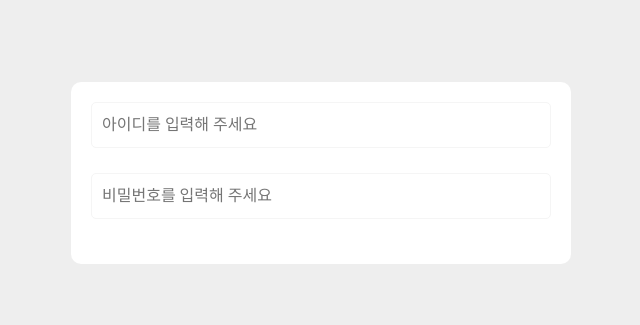
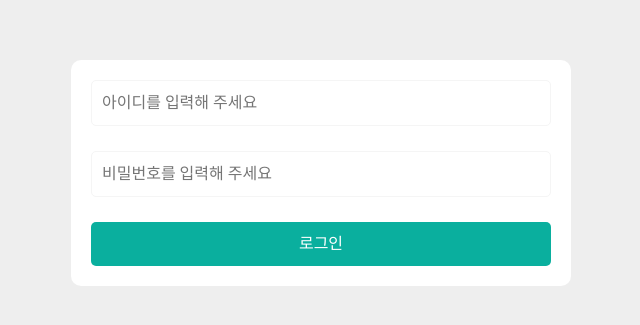
Before and after one commit to ag502/authorization-system, a React (Create React App) app in the folder frontend/: page / in a window 1280 px wide. Shown: the part 227-552 px from the top of the page, without its empty margins (319-959 px from the left). Built offline with nearby package versions, Linux system fonts and the light colour scheme; the HTML template or start-up script is replaced by a standard one.

Commit message:
Add : custom button

```diff
--- a/frontend/src/common/styles/init.js
+++ b/frontend/src/common/styles/init.js
@@ -35,6 +35,11 @@ const InitialStyles = createGlobalStyle`
     #root, #__next {
         isolation: isolate;
     }
+    button {
+        padding: 0px;
+        background-color: transparent;
+        border: none;
+    }
 `;
 
 export default InitialStyles;
--- /dev/null
+++ b/frontend/src/components/common/Button.js
@@ -0,0 +1,37 @@
+import styled from "styled-components";
+
+function Button(props) {
+  const { height, children, color, fontColor, fullWidth, type } = props;
+  return (
+    <CustomButton
+      height={height}
+      color={color}
+      fontColor={fontColor}
+      fullWidth={fullWidth}
+      type={type}
+    >
+      {children}
+    </CustomButton>
+  );
+}
+
+const CustomButton = styled.button`
+  height: ${(props) => props.height};
+  width: ${(props) => (props.fullWidth ? "100%" : "fit-content")};
+  padding: 10px;
+  border-radius: 5px;
+  background-color: ${(props) => props.color};
+  color: ${(props) => props.fontColor};
+  cursor: pointer;
+`;
+
+Button.defaultProps = {
+  height: "44px",
+  disabled: false,
+  color: "#0AAF9E",
+  fontColor: "#000000",
+  fullWidth: false,
+  type: "button",
+};
+
+export default Button;
--- a/frontend/src/components/common/index.js
+++ b/frontend/src/components/common/index.js
@@ -1,2 +1,3 @@
 export { default as Input } from "./Input";
 export { default as InputError } from "./InputError";
+export { default as Button } from "./Button";
--- a/frontend/src/pages/Login.js
+++ b/frontend/src/pages/Login.js
@@ -1,7 +1,7 @@
 import styled from "styled-components";
 
 import AuthForm from "../layout/auth-form";
-import { Input, InputError } from "../components/common";
+import { Input, InputError, Button } from "../components/common";
 
 import Validator from "../common/validator";
 import useFormik from "../hooks/useFormik";
@@ -61,6 +61,9 @@ function Login() {
           <InputError content={formik.errors.password} />
         ) : null}
       </div>
+      <Button fontColor='#ffffff' fullWidth>
+        로그인
+      </Button>
     </AuthForm>
   );
 }
```
Lines whose indentation alone changed are shown as unchanged.
